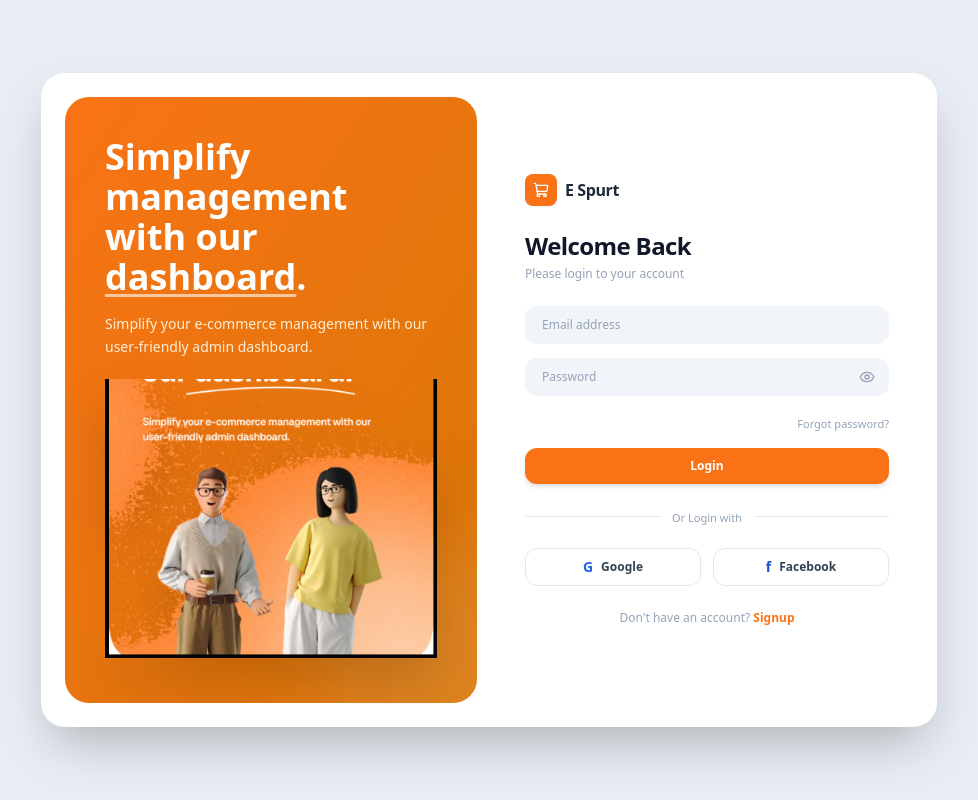
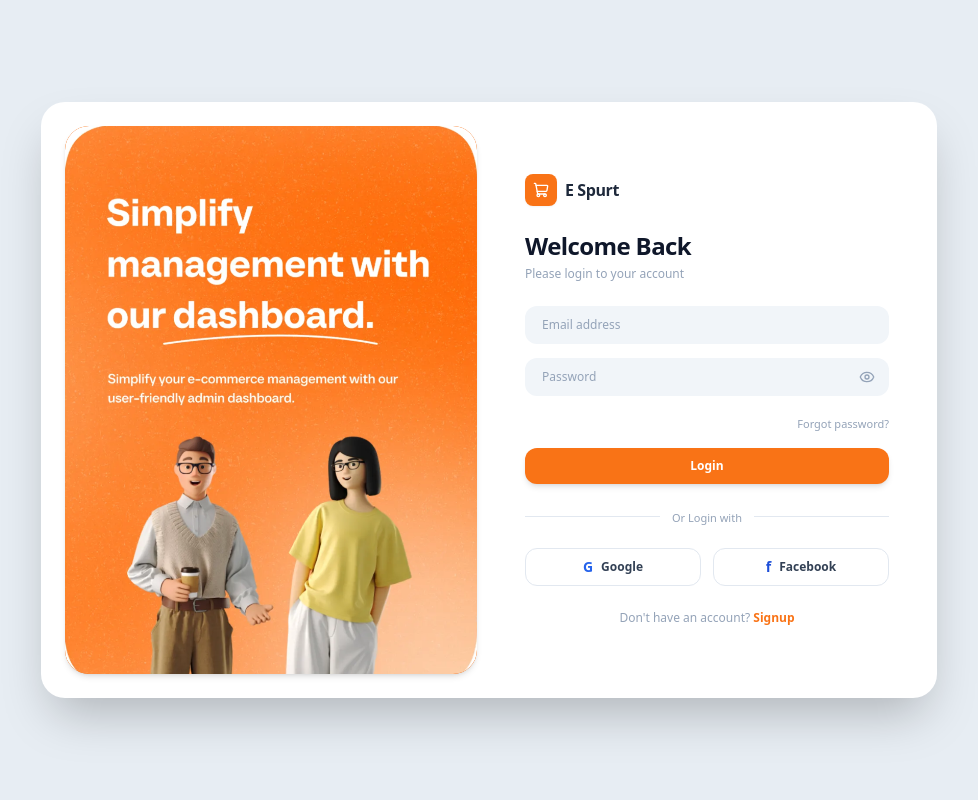
Before and after one commit to jerry-fab/P-MealMe, a React (Vite) app: page / in a window 1280 px wide. Shown: the whole page, without its empty margins (151-1129 px from the left). Built offline with nearby package versions, Linux system fonts and the light colour scheme.

Commit message:
fix: use seamless full banner image on left to avoid duplicate text and borders

```diff
--- a/src/components/Login.jsx
+++ b/src/components/Login.jsx
@@ -18,28 +18,13 @@ export const Login = () => {
       {/* Auth Card Container */}
       <div className="bg-white rounded-3xl shadow-2xl max-w-4xl w-full p-4 sm:p-6 grid grid-cols-1 md:grid-cols-2 gap-6 items-center">
 
-        {/* Left Side: Orange Marketing Banner */}
-        <div className="bg-gradient-to-br from-orange-500 to-amber-600 rounded-3xl p-8 sm:p-10 text-white flex flex-col justify-between min-h-[480px] relative overflow-hidden">
-          <div className="space-y-4 z-10">
-            <h2 className="text-3xl sm:text-4xl font-extrabold leading-tight">
-              Simplify management with our{' '}
-              <span className="underline decoration-white/60 underline-offset-4">dashboard</span>.
-            </h2>
-            <p className="text-orange-100 text-sm leading-relaxed">
-              Simplify your e-commerce management with our user-friendly admin dashboard.
-            </p>
-          </div>
-
-          {/* 3D Character Illustration stored in assets */}
-          <div className="relative z-10 flex justify-center items-end mt-4">
-            <img
-              src={coverImage}
-              alt="Cover Characters"
-              className="h-60 sm:h-72 object-contain drop-shadow-2xl"
-            />
-          </div>
-
-          <div className="absolute -bottom-16 -right-16 w-56 h-56 bg-white/10 rounded-full blur-2xl pointer-events-none" />
+        {/* Left Side: Complete Orange Marketing Banner from PDF */}
+        <div className="rounded-3xl overflow-hidden min-h-[460px] md:h-full hidden md:flex items-center justify-center shadow-md bg-orange-500">
+          <img
+            src={coverImage}
+            alt="Simplify management with our dashboard"
+            className="w-full h-full object-cover rounded-3xl"
+          />
         </div>
 
         {/* Right Side: Form Section (No Validations) */}
```
Also changed, not shown: public/assets/cover-image.png, src/assets/cover-image.png.
